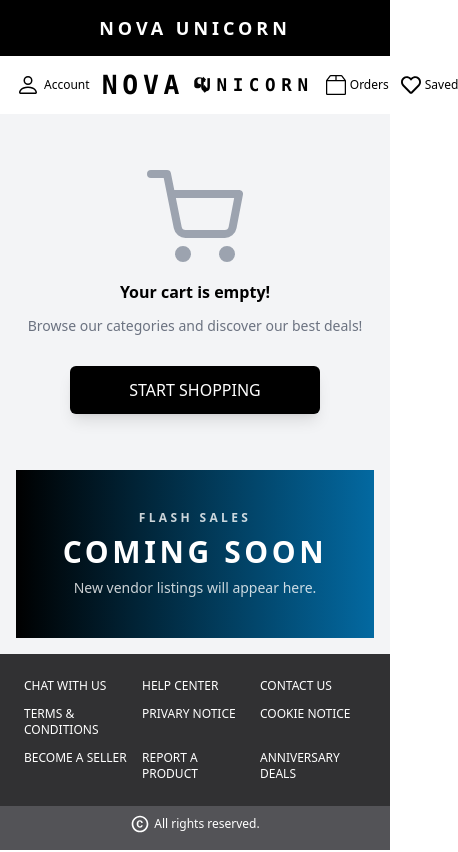
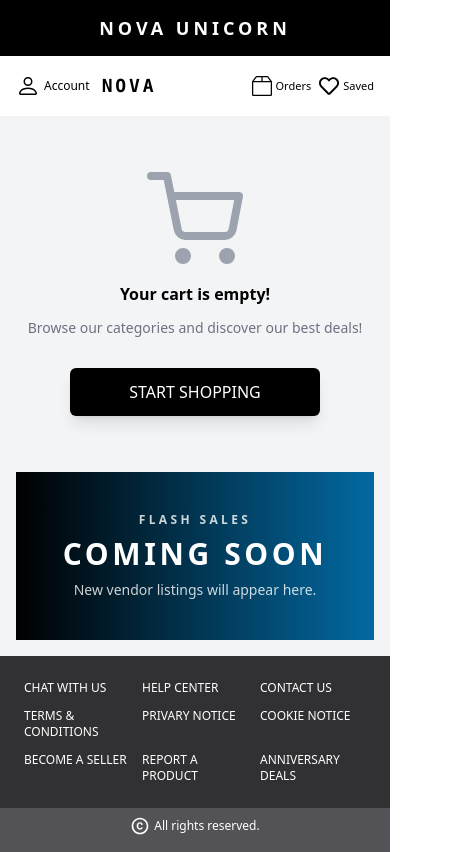
Before and after one commit to whitehavend/my--app, a React (Create React App) app in the folder nova.unicorn/: page /cart in a window 390 px wide. Shown: the whole page, 458 px wide, since content can reach past the window. Built offline with nearby package versions, Linux system fonts and the light colour scheme; the HTML template or start-up script is replaced by a standard one.

Commit message:
Simplify mobile Nova branding

```diff
--- a/nova.unicorn/src/components/Header/Navbar.jsx
+++ b/nova.unicorn/src/components/Header/Navbar.jsx
@@ -106,24 +106,18 @@ const Navbar = () => {
               <BsPerson className="w-6 h-6" />
               <span>{user?.username || "Account"}</span>
             </Link>
-            <Link to="/" className="flex items-center gap-2">
-              <div className="flex items-center gap-2">
-                <span className="font-mono uppercase text-[1.65rem] font-black tracking-[0.18em] leading-none text-black">
-                  Nova
-                </span>
-                <img src="images/unicorn-horn-black.svg" alt="Unicorn horn" className="w-5 h-5" />
-              </div>
-              <span className="font-mono uppercase text-[1.1rem] font-semibold tracking-[0.32em] text-black">
-                Unicorn
+            <Link to="/" className="flex items-center">
+              <span className="font-mono text-lg font-black uppercase tracking-[0.16em] text-black">
+                NOVA
               </span>
             </Link>
           </div>
-          <div className="flex">
-            <Link to="/orders" className="ml-3 flex items-center gap-1 text-xs">
+          <div className="flex min-w-0 items-center gap-2">
+            <Link to="/orders" className="flex shrink-0 items-center gap-1 text-[11px]">
               <BsBox2 className="h-5 w-5" />
               <span>Orders</span>
             </Link>
-            <Link to="/saved-items" className="ml-3 flex items-center gap-1 text-xs">
+            <Link to="/saved-items" className="flex shrink-0 items-center gap-1 text-[11px]">
               <FaRegHeart className="h-5 w-5" />
               <span>Saved</span>
             </Link>
```
